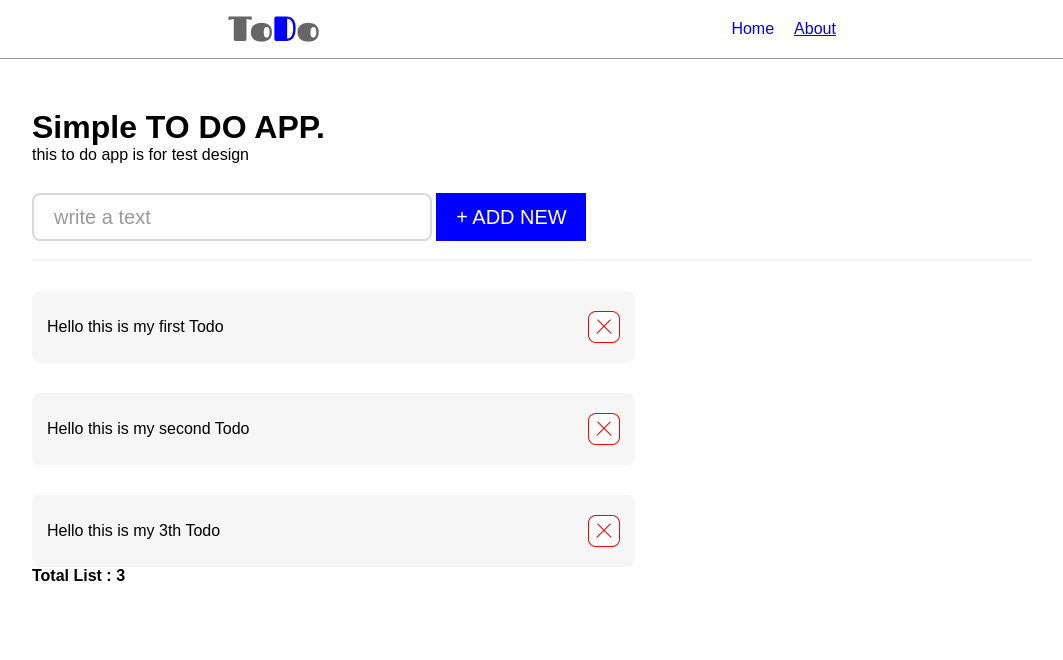
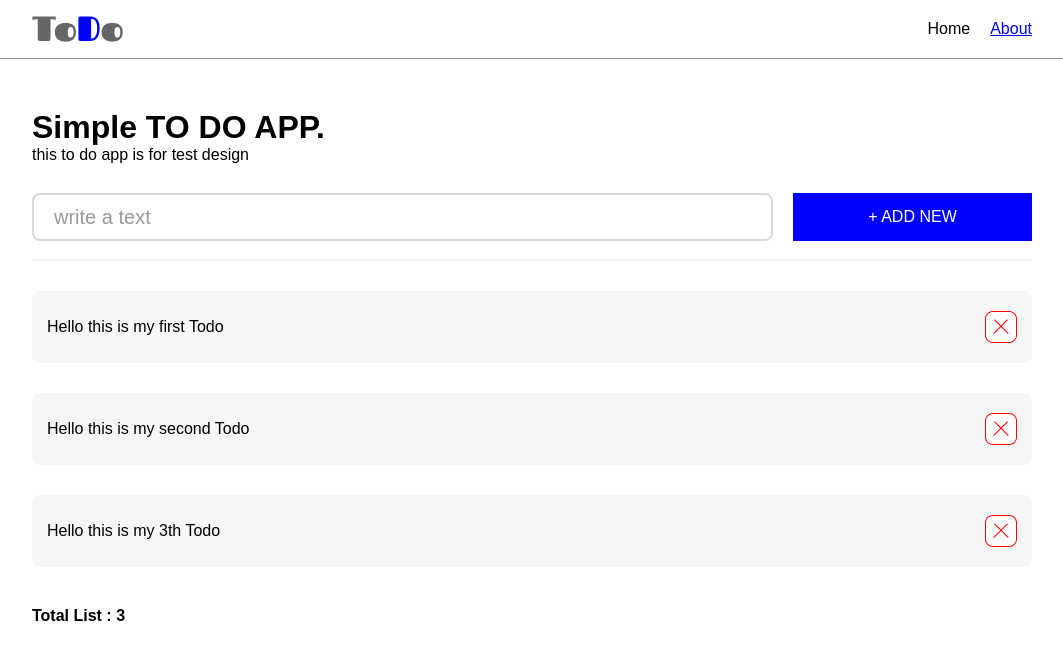
Before and after one commit to NabaaArt/task3, a website built with Parcel: page index.html in a window 1280 px wide. Shown: the whole page, without its empty margins (108-1171 px from the left). Built offline with nearby package versions, Linux system fonts and the light colour scheme.

Commit message:
enhancement

```diff
--- a/src/app.css
+++ b/src/app.css
@@ -24,7 +24,7 @@
   }
   header .content {
     display: flex;
-    justify-content: space-around;
+    justify-content: space-between;
     align-items: center;
   }
 
@@ -33,10 +33,13 @@
     margin-top: 50px;
 
 }
+.add-new-todo{
+  margin-top: 29px;
+  height: 48px;
+ display: flex;
+}
 #todo-input{
-   margin-top: 29px;
-   width: 400px;
-   height: 48px;
+  flex: 3;
    font-size: 20px;
    color: #999;
    border-radius: 8px;
@@ -48,18 +51,18 @@
 }
 
 #add-button{
-    background-color: #0000FF;
-    height: 48px;
-    width: 150px;
+  flex: 1;
+  background-color: #0000FF;
+  margin-left: 20px;
     color: white;
-    font-size: 20px;
+    font-size: 16px;
     border-style: hidden;
     border-radius: 8;
 
 
 }
 
-#about-page-name{
+.active{
   color: #0000FF;
 }
 
@@ -67,12 +70,10 @@
 
   margin-top: 100px;
   margin-left: 181px;
+  width: 100%;
 
 }
-#home-page-name{
 
-  color: #0000FF;
-}
 span{
   color: #0000FF;
 }
@@ -93,9 +94,10 @@ span{
     display: flex;
    height: 72px;
     align-items: center;
+    flex: 8;
   justify-content: space-between;
   padding-right: 15px;
-    width: 573px;
+
     border-radius: 8px;
    padding-left: 15px;
 
@@ -109,9 +111,15 @@ span{
 
 }
 
+.list-count{
+  margin-top: 40px;
+}
+
   .container {
     max-width: 1000px;
     margin: auto;
     padding-left: 20px;
     padding-right: 20px;
+
+
   }
```
Also changed, not shown: about.html (+3 -3 lines), dist/about.html, 2 other files.
